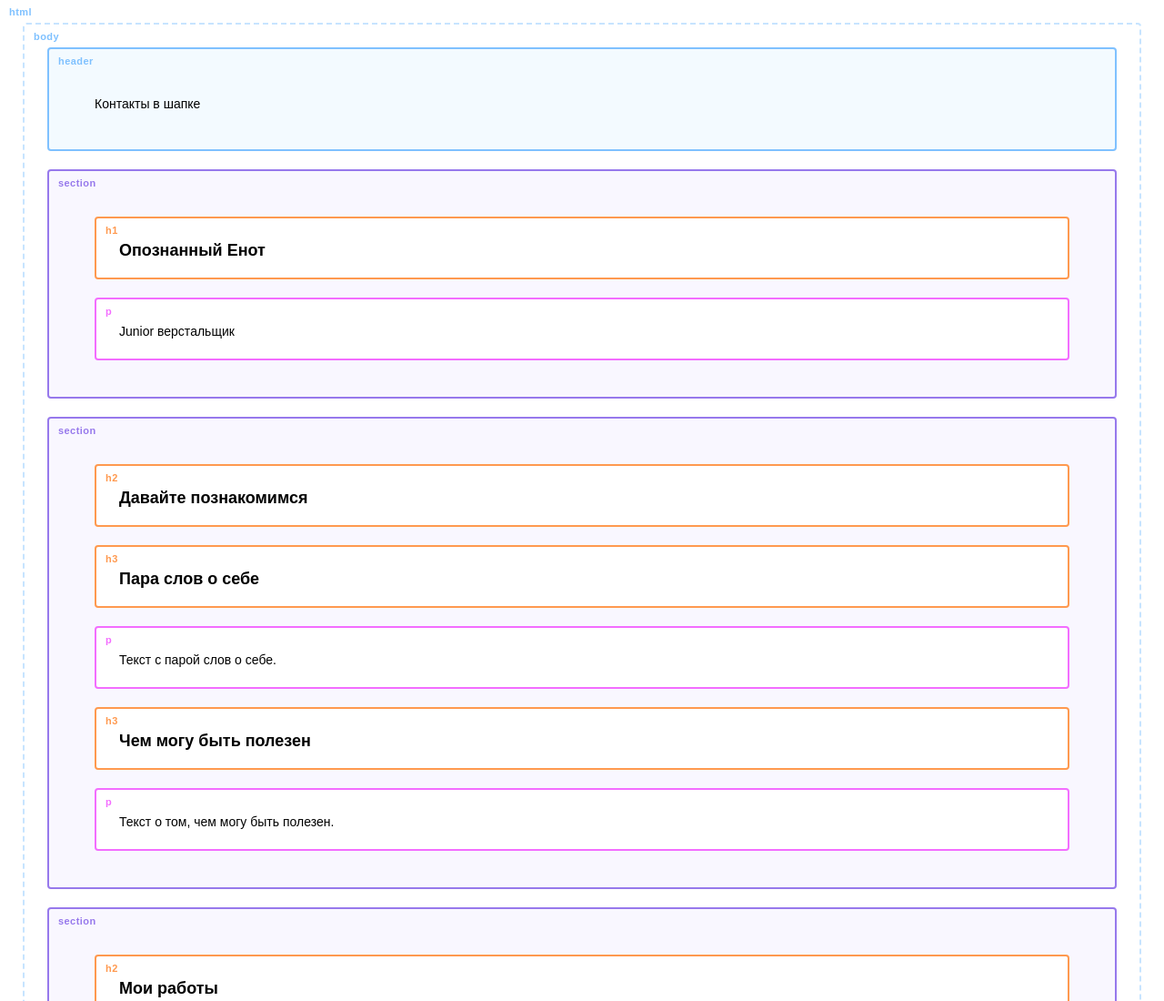
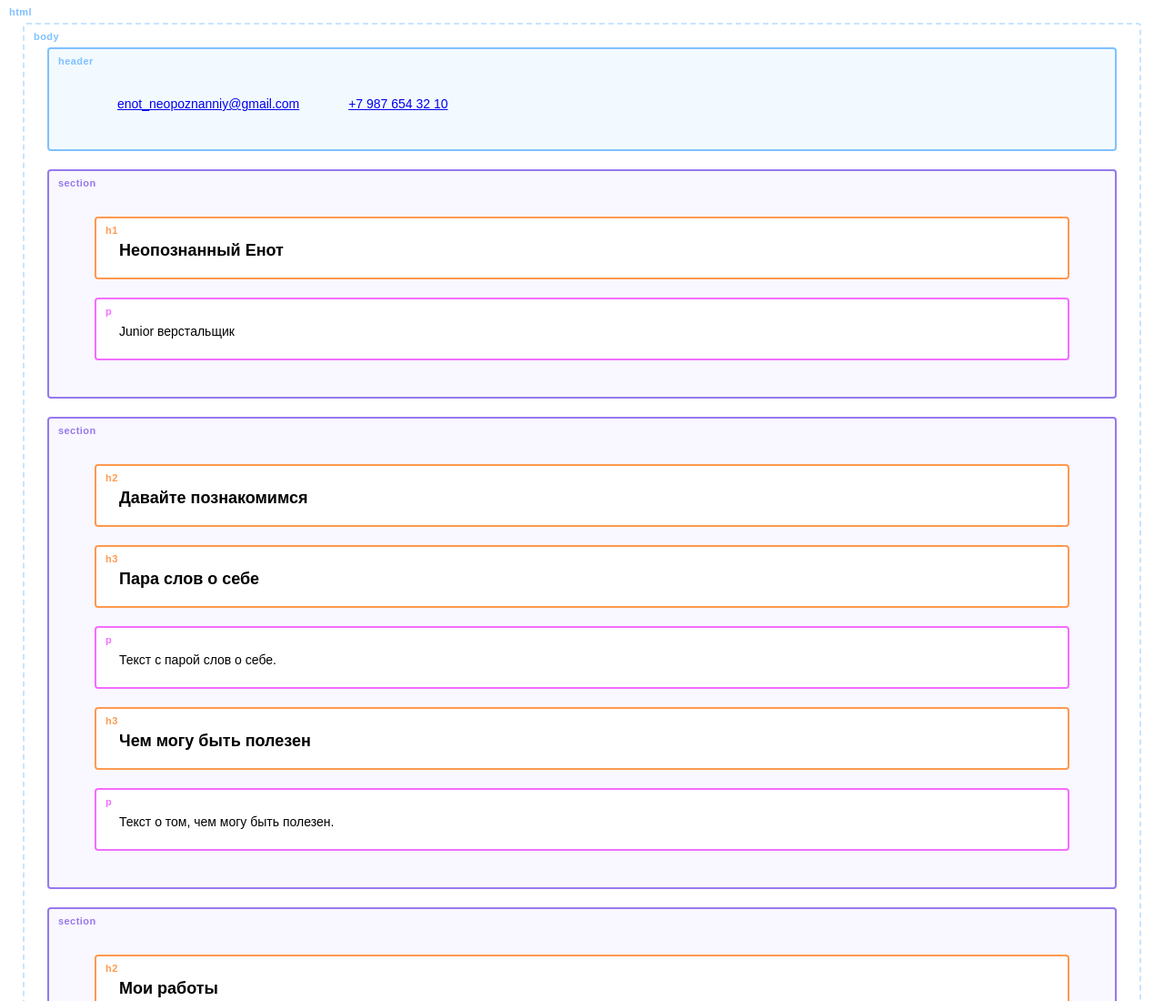
Before and after one commit to HaXapakTepe/my-site, a plain HTML site: page index.html in a window 1280 px wide. Shown: the top 1100 px of the page at 91% size. Drawn offline with Linux system fonts and the light colour scheme.

Commit message:
заменил файл

```diff
--- a/index.html
+++ b/index.html
@@ -10,13 +10,14 @@
   <body>
     <header class="page-header">
       <div class="container">
-      Контакты в шапке
+        <a class="header-mail" href="mailto:enot_neopoznanniy@gmail.com">enot_neopoznanniy@gmail.com</a>
+        <a class="header-phone" href="tel:+79876543210">+7 987 654 32 10</a>
       </div>
     </header>
 
     <section class="hero-image">
       <div class="container">
-      <h1 class="heading">Опознанный Енот</h1>
+      <h1 class="heading">Неопознанный Енот</h1>
       <p>Junior верстальщик</p>
       </div>
     </section>
```
